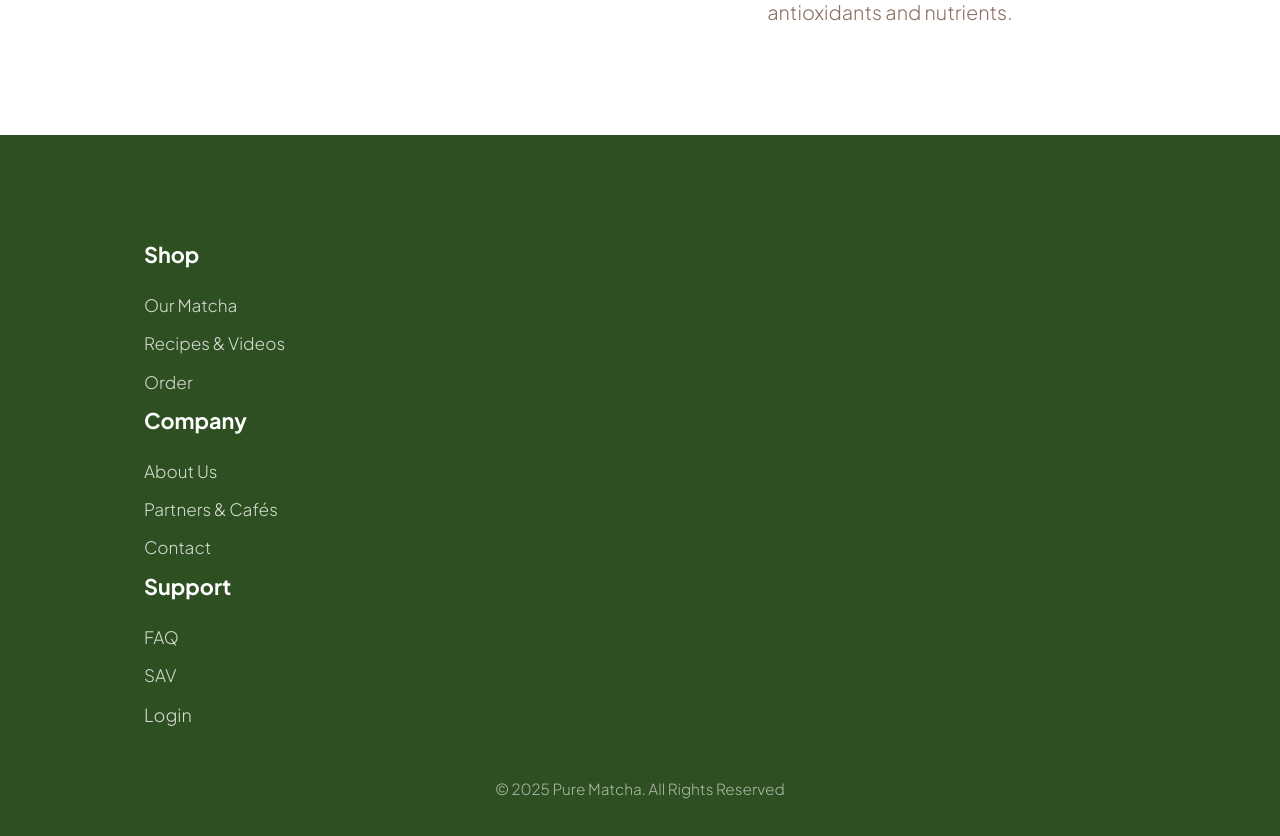
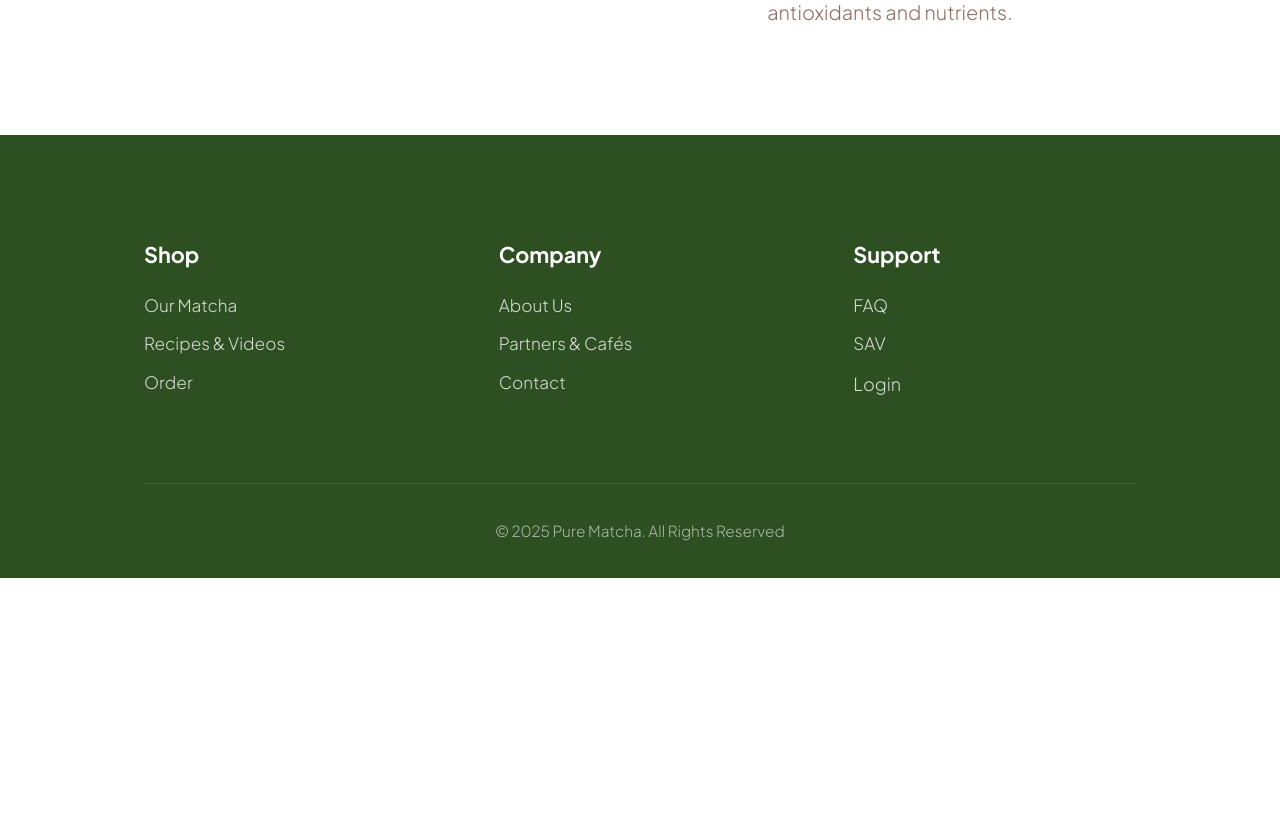
Before and after one commit to bobbyelfamoso/projetdev, a PHP site: page /index/aboutus.html in a window 1280 px wide. Shown: the part 2065-2901 px from the top of the page. After the commit the page ends 2643 px from the top, so only its background shows below. Run offline with PHP 8.4, Linux system fonts and the light colour scheme.

Commit message:
fix: correction d'une faute de frappe dans le CSS du footer (.footer-grid)

```diff
--- a/src/css/base.css
+++ b/src/css/base.css
@@ -263,7 +263,7 @@ h3 {
   color: #ffffff;
 }
 
-.footer- {
+.footer-grid {
   display: grid;
   grid-template-columns: repeat(3, 1fr);
   gap: 4rem;
```
